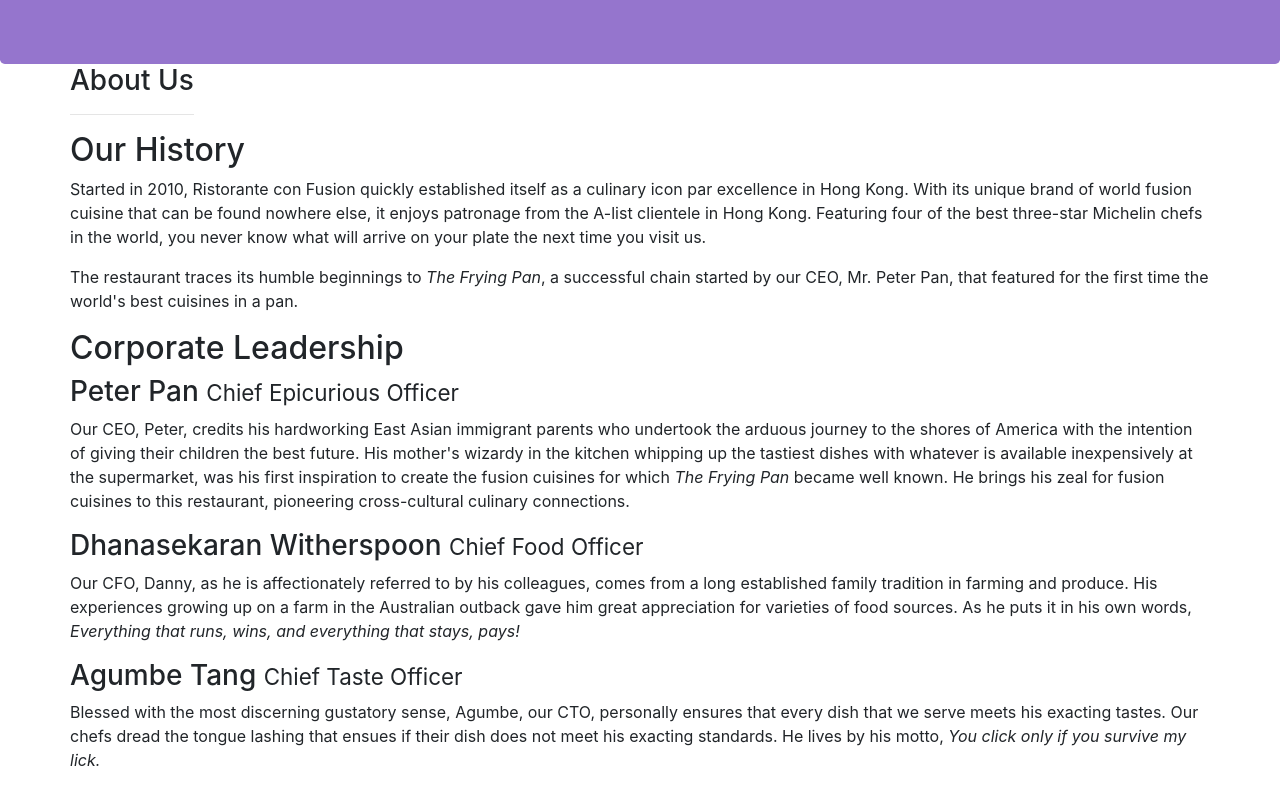
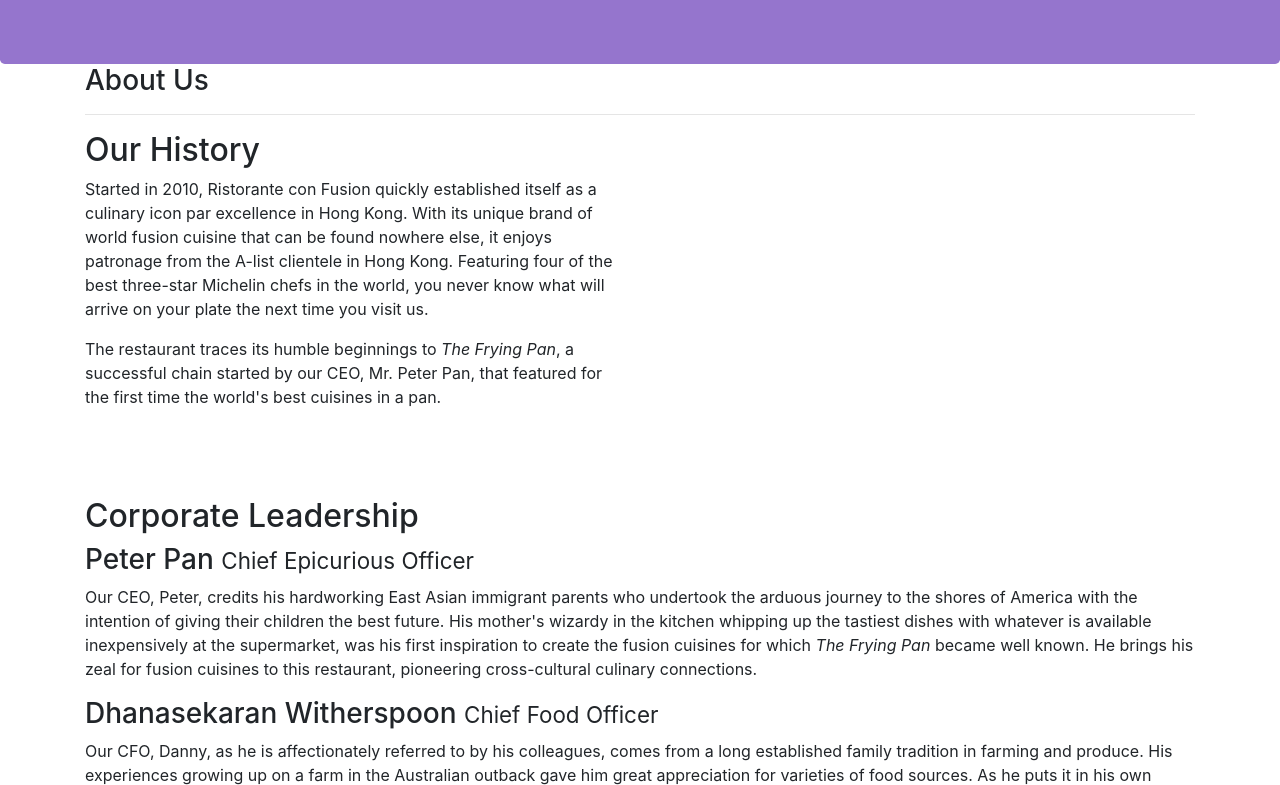
Before and after one commit to verlopezsa/verlopezsa.Assignment1.solution, a website: page conFusion/index.html in a window 1280 px wide. Shown: the part 220-1005 px from the top of the page. Drawn offline with nearby package versions, Linux system fonts and the light colour scheme.

Commit message:
Tarea 1 2 3

```diff
--- a/conFusion/index.html
+++ b/conFusion/index.html
@@ -29,34 +29,38 @@
 
     <div class="container">
         <div class="row row-content">
-            <div>
+            <div class="col-12 col-sm-12">
                <h3>About Us</h3>
                <hr>
             </div>
         </div>
 
         <div class="row row-content">
-            <div>
+            <div class="col-6 col-sm-6">
                 <h2>Our History</h2>
                 <p>Started in 2010, Ristorante con Fusion quickly established itself as a culinary icon par excellence in Hong Kong. With its unique brand of world fusion cuisine that can be found nowhere else, it enjoys patronage from the A-list clientele in Hong Kong.  Featuring four of the best three-star Michelin chefs in the world, you never know what will arrive on your plate the next time you visit us.</p>
                 <p>The restaurant traces its humble beginnings to <em>The Frying Pan</em>, a successful chain started by our CEO, Mr. Peter Pan, that featured for the first time the world's best cuisines in a pan.</p>
+                </br>
+                </br>
+                </br>
             </div>
-            <div>
+            <div class="col col-sm">
             </div>
+
         </div>
 
 
         <div class="row row-content">
-            <div>
+            <div class="col col-sm">
                 <h2>Corporate Leadership</h2>
                 <h3>Peter Pan <small>Chief Epicurious Officer</small></h3>
-                <p>Our CEO, Peter, credits his hardworking East Asian immigrant parents who undertook the arduous journey to the shores of America with the intention of giving their children the best future. His mother's wizardy in the kitchen whipping up the tastiest dishes with whatever is available inexpensively at the supermarket, was his first inspiration to create the fusion cuisines for which <em>The Frying Pan</em> became well known. He brings his zeal for fusion cuisines to this restaurant, pioneering cross-cultural culinary connections.</p>
+                <p class="d-none d-sm-block">Our CEO, Peter, credits his hardworking East Asian immigrant parents who undertook the arduous journey to the shores of America with the intention of giving their children the best future. His mother's wizardy in the kitchen whipping up the tastiest dishes with whatever is available inexpensively at the supermarket, was his first inspiration to create the fusion cuisines for which <em>The Frying Pan</em> became well known. He brings his zeal for fusion cuisines to this restaurant, pioneering cross-cultural culinary connections.</p>
                 <h3>Dhanasekaran Witherspoon <small>Chief Food Officer</small></h3>
-                <p>Our CFO, Danny, as he is affectionately referred to by his colleagues, comes from a long established family tradition in farming and produce. His experiences growing up on a farm in the Australian outback gave him great appreciation for varieties of food sources. As he puts it in his own words, <em>Everything that runs, wins, and everything that stays, pays!</em></p>
+                <p class="d-none d-sm-block">Our CFO, Danny, as he is affectionately referred to by his colleagues, comes from a long established family tradition in farming and produce. His experiences growing up on a farm in the Australian outback gave him great appreciation for varieties of food sources. As he puts it in his own words, <em>Everything that runs, wins, and everything that stays, pays!</em></p>
                 <h3>Agumbe Tang <small>Chief Taste Officer</small></h3>
-                <p>Blessed with the most discerning gustatory sense, Agumbe, our CTO, personally ensures that every dish that we serve meets his exacting tastes. Our chefs dread the tongue lashing that ensues if their dish does not meet his exacting standards. He lives by his motto, <em>You click only if you survive my lick.</em></p>
+                <p class="d-none d-sm-block">Blessed with the most discerning gustatory sense, Agumbe, our CTO, personally ensures that every dish that we serve meets his exacting tastes. Our chefs dread the tongue lashing that ensues if their dish does not meet his exacting standards. He lives by his motto, <em>You click only if you survive my lick.</em></p>
                 <h3>Alberto Somayya <small>Executive Chef</small></h3>
-                <p>Award winning three-star Michelin chef with wide International experience having worked closely with whos-who in the culinary world, he specializes in creating mouthwatering Indo-Italian fusion experiences. He says, <em>Put together the cuisines from the two craziest cultures, and you get a winning hit! Amma Mia!</em></p>
+                <p class="d-none d-sm-block">Award winning three-star Michelin chef with wide International experience having worked closely with whos-who in the culinary world, he specializes in creating mouthwatering Indo-Italian fusion experiences. He says, <em>Put together the cuisines from the two craziest cultures, and you get a winning hit! Amma Mia!</em></p>
             </div>
        </div>
     </div>
```
